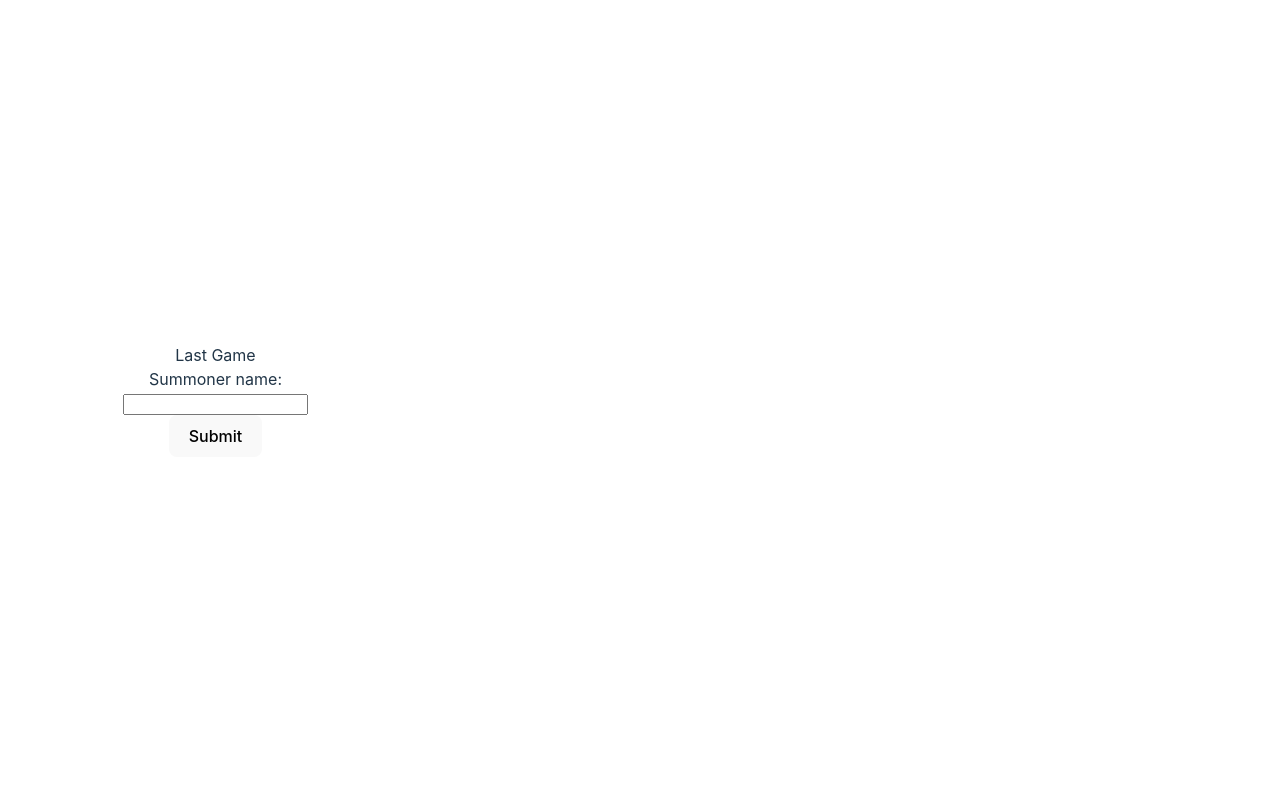
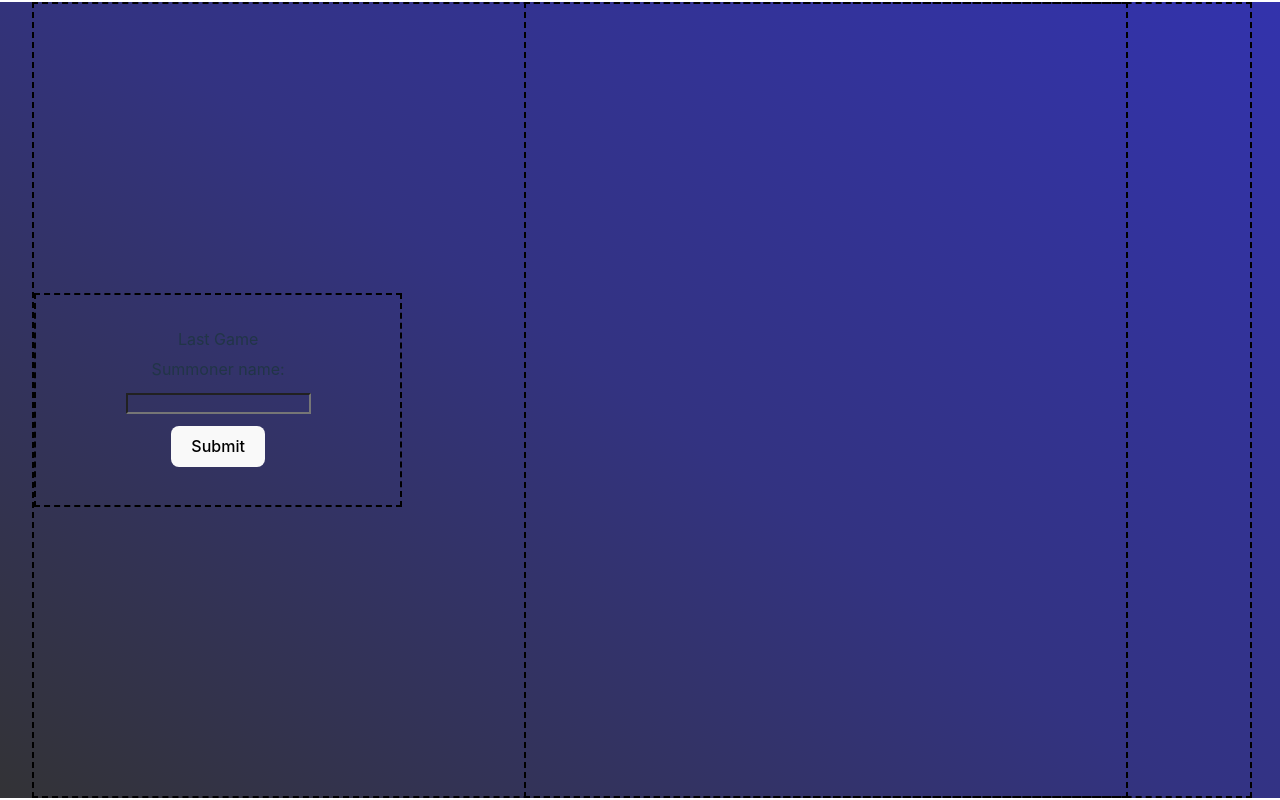
Before and after one commit to Laci1225/lolstats, a React (Vite) app: page /match in a window 1280 px wide. Built offline with nearby package versions, Linux system fonts and the light colour scheme.

Commit message:
Added design to pages

```diff
--- a/src/App.tsx
+++ b/src/App.tsx
@@ -22,6 +22,10 @@ const router = (isAuthenticated: boolean) =>
             {
                 path: "/match",
                 element: <LastGameByName/>
+            },
+            {
+                path: "/:id",
+                element: 0
             }
         ]
     )
--- a/src/Pages/LastGameByName.tsx
+++ b/src/Pages/LastGameByName.tsx
@@ -2,6 +2,7 @@ import {useState} from "react";
 import useSummonerData from "../hooks/useSummonerData.ts";
 import SummonerData from "../components/SummonerData.tsx";
 import LastMatchData from "../components/LastMatchData.tsx";
+import './summoner-by-name.css'
 
 function LastGameByName() {
     const [name, setName] = useState("");
@@ -9,6 +10,8 @@ function LastGameByName() {
     const summonerData = useSummonerData(name);
 
     return (
+        <div className="bc">
+
             <div className="all-side">
                 <div className="left-side">
                     Last Game
@@ -22,6 +25,7 @@ function LastGameByName() {
                     }
                 </div>
             </div>
+        </div>
     )
 }
 
--- a/src/Pages/SummonerByName.tsx
+++ b/src/Pages/SummonerByName.tsx
@@ -1,8 +1,9 @@
-import '../SummonerByName.css'
+import './summoner-by-name.css'
 import SummonerData from "../components/SummonerData.tsx";
 import {useState} from "react";
 import useSummonerData from "../hooks/useSummonerData.ts";
 import SummonerInfo from "../components/SummonerInfo.tsx";
+import LastFiveMatch from "../components/LastFiveMatches.tsx";
 
 function SummonerByName() {
     const [name, setName] = useState("");
@@ -10,6 +11,7 @@ function SummonerByName() {
     const summonerData = useSummonerData(name);
 
     return (
+        <div className="bc">
             <div className="all-side">
                 <div className="left-side">
                     <SummonerData setName={setName}/>
@@ -17,9 +19,13 @@ function SummonerByName() {
                 <div className="right-side">
                     {
                         summonerData && (
+                            <>
                                 <SummonerInfo summonerData={summonerData}/>
+                                <LastFiveMatch summonerData={summonerData}/>
+                            </>
                         )
                     }
+                </div>
             </div>
         </div>
     )
--- a/src/Pages/login.css
+++ b/src/Pages/login.css
@@ -58,5 +58,12 @@ html {
     display: inline-flex;
     align-items: center;
     position: relative;
-    transform: translate(-20px,4px);
+    transform: translate(170px,3px);
 }
+label{
+    float: left;
+}
+input{
+    float: right;
+    margin: 0.2em;
+}
--- a/src/SummonerByName.css
+++ b/src/Pages/summoner-by-name.css
@@ -1,57 +1,85 @@
 #root {
-    padding: 0 2rem;
     text-align: center;
     width: 100%;
 }
 
+
 .all-side {
     display: flex;
     flex-direction: row;
-    height: 100vh;
+    height: 99vh;
     align-items: center;
     width: 100%;
     margin: 0 auto;
+    border: black dashed 2px;
 }
 
 .left-side {
     padding: 2em;
+    border: black dashed 2px;
     width: 30%;
 }
 
 .right-side {
+    border: black dashed 2px;
     flex-direction: column;
-    display: flex;
     height: inherit;
     margin: 10%;
     text-align: left;
     justify-content: center;
     width: 60%;
+    overflow: auto;
 }
 
 .title {
-    padding: 3em;
+    padding: 2em;
 }
-.indent{
+
+.indent {
     word-break: break-all;
 }
 
+.bc {
+    padding: 0 2em;
+    background: linear-gradient(0.10turn, #333336, #333381, #3333ac);
+}
+
+.summoner-request {
+    display: flex;
+    flex-direction: column;
+    flex-wrap: wrap;
+    align-items: center;
+}
+
+.summoner-request * {
+    margin: 0.4em;
+}
+
+.summoner-request input {
+    text-align: center;
+    background: none;
+}
 
 
 @media screen and (max-width: 600px) {
     .all-side {
         flex-direction: column;
     }
+
     .left-side {
         padding: 2em 2em 0 2em;
         width: 80%;
     }
+
     .right-side {
         justify-content: center;
         width: 90%;
     }
+
     .title {
         padding: 0.5em;
     }
+
     .all-side {
         display: flex;
         height: unset;
--- /dev/null
+++ b/src/components/LastFiveMatches.tsx
@@ -0,0 +1,24 @@
+import {Summoner} from "../models/summoner.ts";
+import useLastMatchId from "../hooks/useLastMatchId.ts";
+import {useNavigate} from "react-router-dom";
+
+interface LastMatchDataProps {
+    summonerData: Summoner
+}
+
+export default function LastFiveMatch({summonerData}: LastMatchDataProps) {
+    const navigate = useNavigate();
+    const onMatchIDClick = (value: string) => {
+        navigate(`/${value}`)
+    }
+
+
+    const lastGamesId = useLastMatchId(summonerData.puuid, 5);
+    return (<div className="title">{typeof lastGamesId !== "string" ? lastGamesId.map(
+        value =>
+            <div key={value}>
+                <a onClick={() => {
+                    onMatchIDClick(value)
+                }}>{value}</a>
+            </div>) : "error"} </div>)
+}
--- a/src/components/LastMatchData.tsx
+++ b/src/components/LastMatchData.tsx
@@ -7,7 +7,7 @@ interface LastMatchDataProps {
 }
 
 export default function LastMatchData({summonerData}: LastMatchDataProps) {
-    const lastGameId = useLastMatchId(summonerData.puuid);
+    const lastGameId = useLastMatchId(summonerData.puuid, 1);
 
-    return (<div><LastMatchInfo lastGameId={lastGameId}/> </div>)
+    return (<div className="title"><LastMatchInfo lastGameId={typeof lastGameId === "string" ? lastGameId : "0"}/></div>)
 }
--- a/src/components/SummonerData.tsx
+++ b/src/components/SummonerData.tsx
@@ -1,8 +1,9 @@
-import {JSX,ChangeEvent, useState} from "react";
+import {JSX, ChangeEvent, useState} from "react";
 
 interface Props {
     setName: (name: string) => void;
 }
+
 export default function SummonerData(props: Props): JSX.Element {
     const [name, setName] = useState("");
 
@@ -11,18 +12,14 @@ export default function SummonerData(props: Props): JSX.Element {
     }
 
     return (
-        <div>
-            <div className="input-container">
+        <>
+            <div className="summoner-request">
                 <label htmlFor="lon">Summoner name:</label>
                 <input id="lon" type="text" onChange={handleNameChange}/>
-            </div>
-
-            <div>
                 <button onClick={() => {
-                    props.setName(name);
-                }}>Submit
+                    props.setName(name);}}>Submit
                 </button>
             </div>
-        </div>
+        </>
     )
 }
--- a/src/hooks/useLastMatchId.ts
+++ b/src/hooks/useLastMatchId.ts
@@ -1,14 +1,14 @@
 import {useEffect, useState} from "react";
 import {httpClientEurope} from "../api/common.ts";
 
-export default function useLastMatchId(puuid: string) {
-    const [gameId, setGameId] = useState<string>("");
+export default function useLastXMatchId(puuid: string, x: number) {
+    const [gameId, setGameId] = useState<string | string[]>("");
     useEffect(() => {
-        httpClientEurope.get("/match/v5/matches/by-puuid/uxvmRs3Xs7dyUjv-kP1kCQZBbNAXaoHGOe4tDh0yQ7Q2fkSBmDOjLathFdzbCfhLSyW6MxSheA7Nhw/ids?start=0&count=1")
+        httpClientEurope.get(`/match/v5/matches/by-puuid/${puuid}/ids?start=0&count=${x}`)
             .then(value => setGameId(value.data))
             .catch(error => {
-                console.error("Error fetching gameafdsf  data:", error)
+                console.error("Error fetching game  data:", error)
             });
-    }, [puuid]);
-    return gameId;
+    }, [puuid, x]);
+    return gameId
 }
```
Lines whose indentation alone changed are shown as unchanged.
